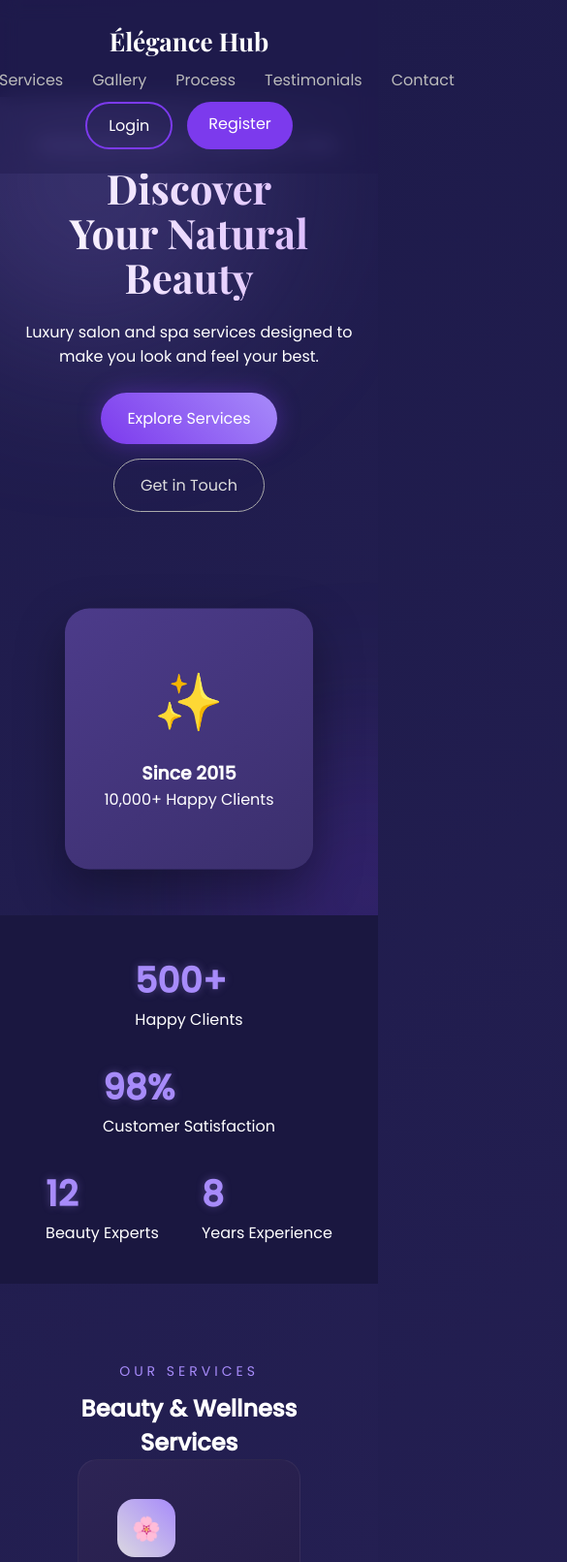
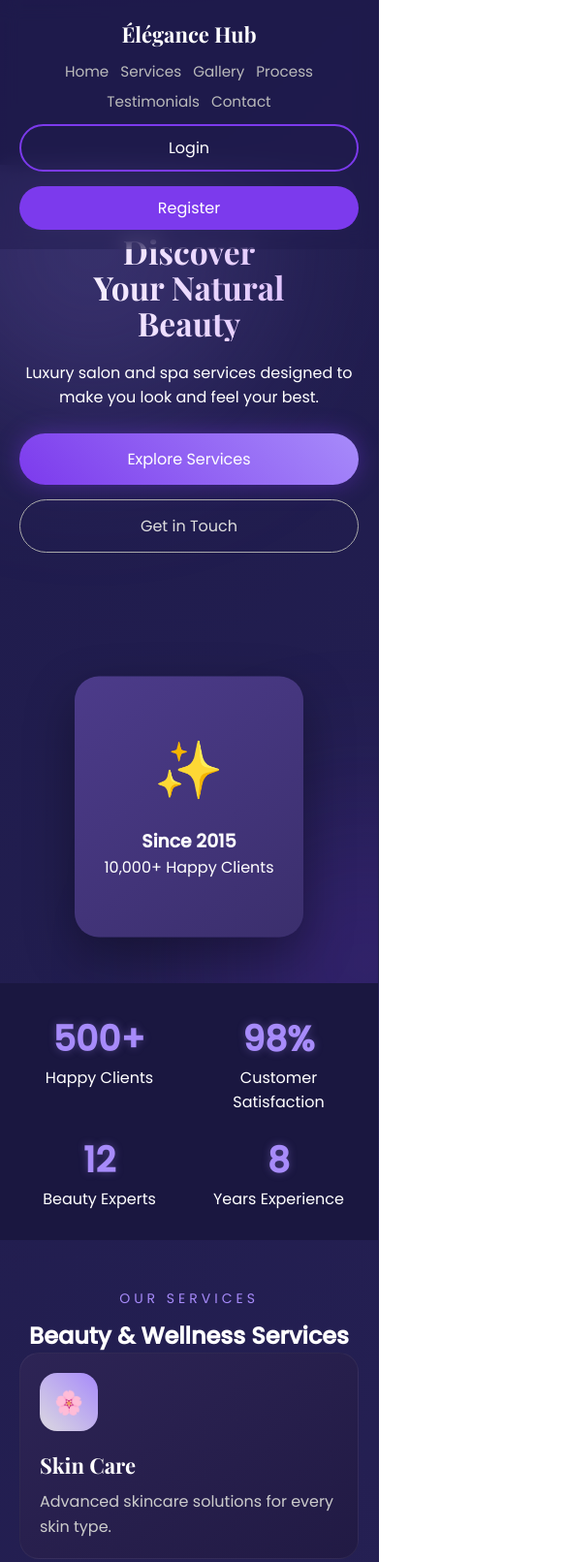
Before and after one commit to dishajambhale29/EleganceHub, a plain HTML site: page index.html in a window 390 px wide. Shown: the top 1611 px of the page at 97% size, 585 px wide, since content can reach past the window. Drawn offline with nearby package versions, Linux system fonts and the light colour scheme.

Commit message:
responsive

```diff
--- a/index.css
+++ b/index.css
@@ -960,30 +960,144 @@ footer {
 }
 
 /* ================= RESPONSIVE ================= */
-@media(max-width: 900px) {
+@media (max-width: 1024px) {
+  .navbar {
+    padding: 20px 40px;
+  }
+
+  .hero {
+    padding: 60px 40px;
+  }
+
+  .services,
+  .gallery,
+  .contact {
+    padding: 60px 40px;
+  }
+
+  .services-grid,
+  .gallery-grid {
+    grid-template-columns: repeat(2, 1fr);
+  }
+
+  .testimonial-cards {
+    grid-template-columns: repeat(2, 1fr);
+  }
+}
+
+@media (max-width: 768px) {
+  body {
+    padding-top: 170px;
+  }
+
+  .navbar {
+    flex-direction: column;
+    gap: 12px;
+    padding: 20px;
+  }
+
+  .nav-links {
+    flex-wrap: wrap;
+    justify-content: center;
+    gap: 10px 16px;
+  }
+
+  .buttons {
+    flex-wrap: wrap;
+    justify-content: center;
+    width: 100%;
+  }
 
   .hero {
     flex-direction: column;
     text-align: center;
+    padding: 40px 20px;
+    gap: 40px;
+  }
+
+  .hero h1 {
+    font-size: clamp(2.2rem, 6vw, 3.2rem);
+  }
+
+  .hero-card {
+    width: min(100%, 320px);
+    padding: 60px 30px;
+  }
+
+  .stats {
+    flex-wrap: wrap;
+    gap: 20px;
+    padding: 30px 20px;
+  }
+
+  .stat {
+    flex: 1 1 calc(50% - 20px);
+    text-align: center;
+  }
+
+  .services,
+  .gallery,
+  .contact,
+  footer {
+    padding: 50px 20px;
   }
 
   .services-grid,
   .gallery-grid,
-  .cards {
+  .testimonial-cards {
     grid-template-columns: 1fr;
   }
 
-    .contact-container {
+  .contact-container {
     flex-direction: column;
     align-items: center;
   }
 
-  .form-box, .info-box {
+  .form-box,
+  .info-box {
     width: 100%;
+    max-width: none;
   }
 
-  .navbar {
+  .footer-content {
     flex-direction: column;
-    gap: 10px;
+    gap: 12px;
+    text-align: center;
   }
 }
+
+@media (max-width: 480px) {
+  .logo {
+    font-size: 22px;
+  }
+
+  .nav-links {
+    font-size: 0.95rem;
+    gap: 8px 12px;
+  }
+
+  .buttons a,
+  .btn {
+    width: 100%;
+    text-align: center;
+  }
+
+  .hero h1 {
+    font-size: 2.1rem;
+  }
+
+  .service-card,
+  .testimonial-card,
+  .process-card,
+  .card {
+    padding: 20px;
+  }
+
+  .gallery-card {
+    height: 220px;
+  }
+
+  .filter {
+    color: #f3e8ff;
+  }
+}
```
